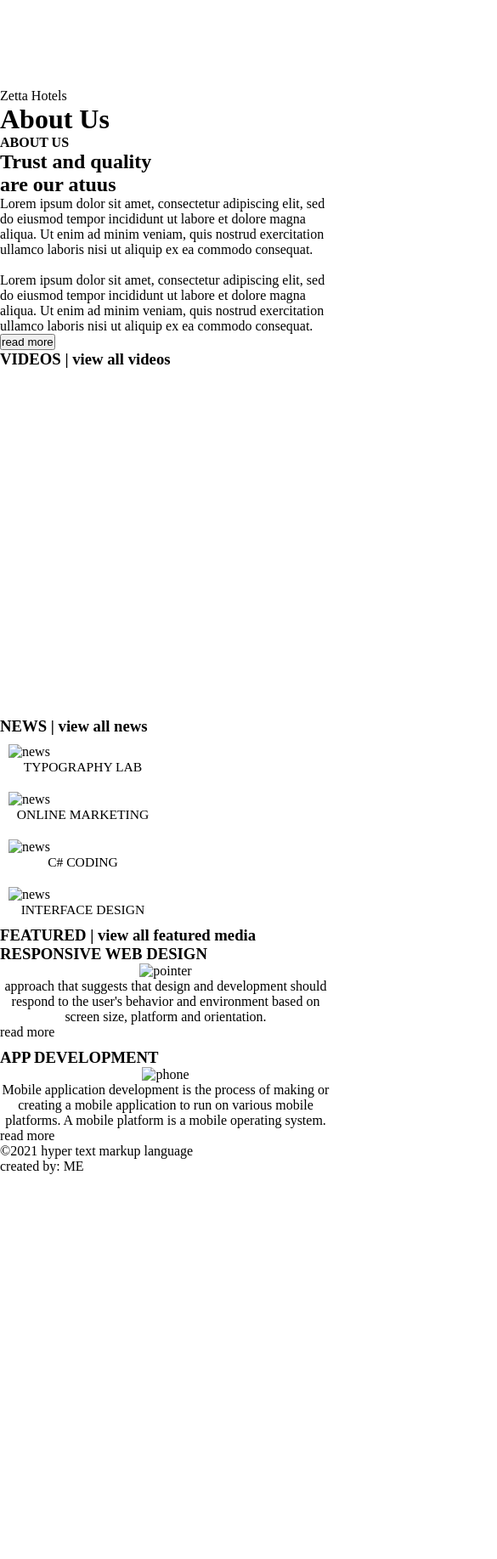
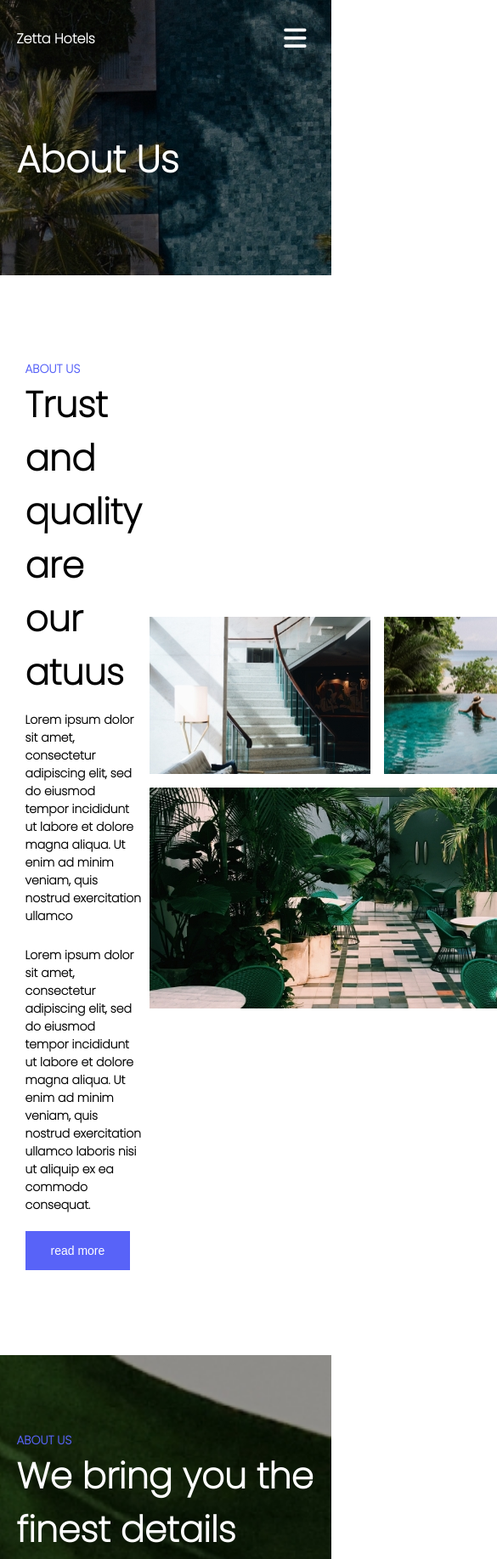
Before and after one commit to beqaratiani/shualeduri, a plain HTML site: page index.html in a window 390 px wide. Shown: the top 1835 px of the page at 85% size, 585 px wide, since content can reach past the window. Before the commit the page ends 1382 px from the top, so only its background shows below. Drawn offline with Linux system fonts and the light colour scheme; files that its build step writes are made by us from their sources.

Commit message:
non-responsive

```diff
--- a/index.html
+++ b/index.html
@@ -5,16 +5,20 @@
     <meta name="viewport" content="width=device-width, initial-scale=1.0">
     <title>Contact Us</title>
     <link rel="preconnect" href="https://fonts.gstatic.com"/>
+    <link rel="preconnect" href="https://fonts.gstatic.com">
+    <link href="https://fonts.googleapis.com/css2?family=Poppins:wght@200&display=swap" rel="stylesheet">
     <script src="https://kit.fontawesome.com/5968971b15.js" crossorigin="anonymous"></script>
     <link rel="stylesheet" href="style/style.css"/>
     <link rel="stylesheet" href="style/responsive.css">
   </head>
   <body>
     <header>
+      <div class="header-wrapper">
+        <div class="header-flex">
           <div class="logo">
-        <p>Zetta Hotels</p>
+            <a href="#">Zetta Hotels</a>
           </div>
-      <nav>
+          <nav class="navigation">
             <ul>
               <li class="list-items"><a href="#">home</a></li>
               <li class="list-items"><a href="#">rooms</a></li>
@@ -24,103 +28,82 @@
               <li class="list-items"><a href="#">contact</a></li>
             </ul>
           </nav>
+          <i class="burger-bar fas fa-bars"></i>
+        </div>
         <div class="about-header">
           <h1>About Us</h1>
+        </div>
       </div>
     </header>
     <section id="about-section">
       <div class="about-wrapper">
         <div class="about-info">
-          <h4 class="">ABOUT US</h4>
-          <h2>Trust and quality <br> are our atuus</h2>
-          <p>Lorem ipsum dolor sit amet, consectetur adipiscing elit, sed do eiusmod tempor incididunt ut labore et dolore magna
-          aliqua. Ut enim ad minim veniam, quis nostrud exercitation ullamco laboris nisi ut aliquip ex ea commodo consequat.</p>
+          <h4 class="small-about">ABOUT US</h4>
+          <h2 class="info-header">Trust and quality <br> are our atuus</h2>
+          <p class="info-par">Lorem ipsum dolor sit amet, consectetur adipiscing elit, sed do eiusmod tempor incididunt ut labore et dolore magna
+          aliqua. Ut enim ad minim veniam, quis nostrud exercitation ullamco</p>
           <br>
           <p>Lorem ipsum dolor sit amet, consectetur adipiscing elit, sed do eiusmod tempor incididunt ut labore et dolore magna
             aliqua. Ut enim ad minim veniam, quis nostrud exercitation ullamco laboris nisi ut aliquip ex ea commodo consequat.
           </p>
           <button id="read-more">read more</button>
         </div>
+        <div class="photos">
+          <div class="image-row-1">
+            <img src="images/Pic1.jpg" alt="staircase">
+            <img src="images/Pic2.jpg" alt="pool">
           </div>
-    </section>
-    <section id="about-section-second">
-      <div class="video-container">
-        <h3 class="section-header">VIDEOS | view all videos</h3>
-        <div class="video-wrapper">
-          <div class="video vid1">
-            <p>EMBEDED YOUTUBE VIDEO GOES HERE</p>
-          </div>
-          <div class="video vid2">
-            <p>EMBEDED YOUTUBE VIDEO GOES HERE</p>
+          <div class="image-row-2">
+            <img src="images/pic3.jpg" alt="garden">
           </div>
         </div>
       </div>
     </section>
-    <section id="news-section">
-      <div class="news-container">
-        <h3 class="section-header news-header">NEWS | view all news</h3>
-        <div class="news-wrapper">
-          <div class="image-div">
-            <img src="images/News1.jpg" alt="news" />
-            <p class="img-desc">TYPOGRAPHY LAB</p>
+    <section id="details-section">
+      <div class="details-wrapper">
+        <div class="details-header">
+          <h4 class="small-about">ABOUT US</h4>
+          <h2 class="info-header white">We bring you the <br> finest details</h2>
         </div>
-          <div class="image-div">
-            <img src="images/News2.jpg" alt="news" />
-            <p class="img-desc">ONLINE MARKETING</p>
+        <div class="cards">
+          <div class="card">
+            <div class="hotel-container">
+              <i class="fas fa-hotel"></i>
             </div>
-          <div class="image-div">
-            <img src="images/News3.jpg" alt="news" />
-            <p class="img-desc">C# CODING</p>
+            <h4 class="card-header">Free Wifi
+            to stay connected</h4>
+            <p class="card-desc">Lorem ipsum dolor sit amet, consectetur adipiscing elit, sed do eiusmod tempor incididunt ut labore et dolore magna
+            aliqua. Ut enim ad minim veniam, quis nostrud exercitation ullamco laboris nisi ut aliquip ex ea commodo consequat.</p>
           </div>
-          <div class="image-div">
-            <img src="images/News4.jpg" alt="news" />
-            <p class="img-desc">INTERFACE DESIGN</p>
+          <div class="card">
+            <div class="hotel-container">
+              <i class="fas fa-hotel"></i>
+            </div>
+            <h4 class="card-header">4K Television and
+            Netflix included</h4>
+            <p class="card-desc">Lorem ipsum dolor sit amet, consectetur adipiscing elit, sed do eiusmod tempor incididunt ut labore et dolore magna
+            aliqua. Ut enim ad minim veniam, quis nostrud exercitation ullamco laboris nisi ut aliquip ex ea commodo consequat.</p>
+          </div>
+          <div class="card">
+            <div class="hotel-container">
+              <i class="fas fa-hotel"></i>
+            </div>
+            <h4 class="card-header">Span zone where
+            you can chill</h4>
+            <p class="card-desc">Lorem ipsum dolor sit amet, consectetur adipiscing elit, sed do eiusmod tempor incididunt ut labore et dolore magna
+            aliqua. Ut enim ad minim veniam, quis nostrud exercitation ullamco laboris nisi ut aliquip ex ea commodo consequat.</p>
+          </div>
+          <div class="card">
+            <div class="hotel-container">
+              <i class="fas fa-hotel"></i>
+            </div>
+            <h4 class="card-header">Spacious rooms
+            for awesome parties</h4>
+            <p class="card-desc">Lorem ipsum dolor sit amet, consectetur adipiscing elit, sed do eiusmod tempor incididunt ut labore et dolore magna
+            aliqua. Ut enim ad minim veniam, quis nostrud exercitation ullamco laboris nisi ut aliquip ex ea commodo consequat.</p>
           </div>
         </div>
       </div>
     </section>
-    <section id="media-section">
-      <div class="media-container">
-        <h3 class="section-header media-main-header">
-          FEATURED | view all featured media
-        </h3>
-        <div class="media-wrapper">
-          <div class="dev-info dev-info-1">
-            <h3 class="media-header">RESPONSIVE WEB DESIGN</h3>
-            <div class="flex-info">
-              <div class="img-container">
-                <img src="images/Pointer.png" alt="pointer" />
-              </div>
-              <p class="media-desc">
-                approach that suggests that design and development should
-                respond to the user's behavior and environment based on screen
-                size, platform and orientation.
-              </p>
-            </div>
-            <p class="read-more">read more</p>
-          </div>
-          <div class="dev-info">
-            <h3 class="media-header">APP DEVELOPMENT</h3>
-            <div class="flex-info">
-              <div class="img-container">
-                <img src="images/Phone.png" alt="phone" />
-              </div>
-              <p class="media-desc">
-                Mobile application development is the process of making or
-                creating a mobile application to run on various mobile
-                platforms. A mobile platform is a mobile operating system.
-              </p>
-            </div>
-            <p class="read-more">read more</p>
-          </div>
-        </div>
-      </div>
-    </section>
-    <footer>
-      <div class="footer-container">
-        <p>©2021 hyper text markup language</p>
-        <p>created by: ME</p>
-      </div>
-    </footer>
   </body>
 </html>
--- a/styles/responsive.css
+++ b/style/responsive.css
@@ -18,7 +18,7 @@
 }
 
 @media (max-width: 768px) {
-  nav ul {
+  .navigation {
     display: none;
   }
 
--- /dev/null
+++ b/style/style.css
@@ -0,0 +1,169 @@
+* {
+  margin: 0;
+  padding: 0;
+  -webkit-box-sizing: border-box;
+  box-sizing: border-box;
+}
+
+body {
+  font-family: 'Poppins', sans-serif;
+}
+
+header a {
+  text-decoration: none;
+  color: white;
+}
+
+header {
+  background-image: url('../images/Header-bg.jpg');
+  background-repeat: no-repeat;
+  background-position: center;
+  background-size: cover;
+  padding-top: 30px;
+  color: white;
+  font-weight: bold;
+  height: 324px;
+}
+
+.burger-bar {
+  display: none;
+}
+
+.header-wrapper {
+  max-width: 1088px;
+  width: 90%;
+  margin: auto;
+}
+
+.header-flex {
+  display: flex;
+  justify-content: space-between;
+  align-items: center;
+}
+
+.navigation {
+  text-transform: uppercase;
+  width: 560px;
+  font-size: 12px;
+}
+
+.navigation ul {
+  display: flex;
+  justify-content: space-between;
+  list-style: none;
+}
+
+.about-header {
+  margin-top: 95px;
+  font-size: 22px;
+}
+
+/* about section */
+
+#about-section {
+  padding: 90px 0;
+}
+
+.about-wrapper {
+  max-width: 1088px;
+  width: 90%;
+  margin: auto;
+  display: flex;
+  justify-content: space-between;
+  align-items: center;
+}
+
+.about-info {
+  padding: 10px;
+  width: 444px;
+}
+
+.small-about {
+  color: #5863f8;
+  font-size: 14px;
+  font-weight: bold;
+}
+
+.info-header {
+  font-size: 42px;
+}
+
+.image-row-1 {
+  display: flex;
+  justify-content: space-between;
+}
+
+.image-row-2 {
+  margin-top: 16px;
+}
+
+.about-wrapper p {
+  font-size: 14px;
+  font-weight: 700;
+}
+
+.info-par {
+  margin-top: 14px;
+}
+
+#read-more {
+  margin-top: 20px;
+  padding: 15px 30px;
+  border: none;
+  background-color: #5863f8;
+  color: white;
+  font-size: 14px;
+}
+
+/* about section */
+
+#details-section {
+  padding: 90px 0;
+  background-image: url('../images/Details-bg.jpg');
+  background-repeat: no-repeat;
+  background-position: center;
+  background-size: cover;
+}
+
+.details-wrapper {
+  max-width: 1088px;
+  width: 90%;
+  margin: auto;
+}
+
+.white {
+  color: white;
+}
+
+.cards {
+  margin-top: 38px;
+  display: flex;
+  justify-content: space-between;
+}
+
+.card {
+  width: 24%;
+  padding: 27px 20px;
+  text-align: center;
+  background-color: white;
+}
+
+.hotel-container {
+  background-color: #5863f8;
+  border-radius: 50%;
+  padding: 13px;
+  display: inline-block;
+  width: 60px;
+  height: 60px;
+  font-size: 30px;
+  margin-bottom: 15px;
+}
+
+.card-header {
+  font-size: 18px;
+  margin-bottom: 24px;
+}
+
+.card-desc {
+  font-size: 14px;
+}
--- a/styles/style.css
+++ /dev/null
@@ -1,14 +0,0 @@
-* {
-  margin: 0;
-  padding: 0;
-  -webkit-box-sizing: border-box;
-  box-sizing: border-box;
-}
-
-body {
-  padding-top: 104px;
-}
-
-a {
-  text-decoration: none;
-}
```
Also changed, not shown: images/Details-bg.jpg (added), images/Header-bg.jpg (renamed from images/Header.jpg), images/Pic1.jpg (added), images/Pic2.jpg (added), images/Pic3.jpg (added). Lines whose indentation alone changed are shown as unchanged.
